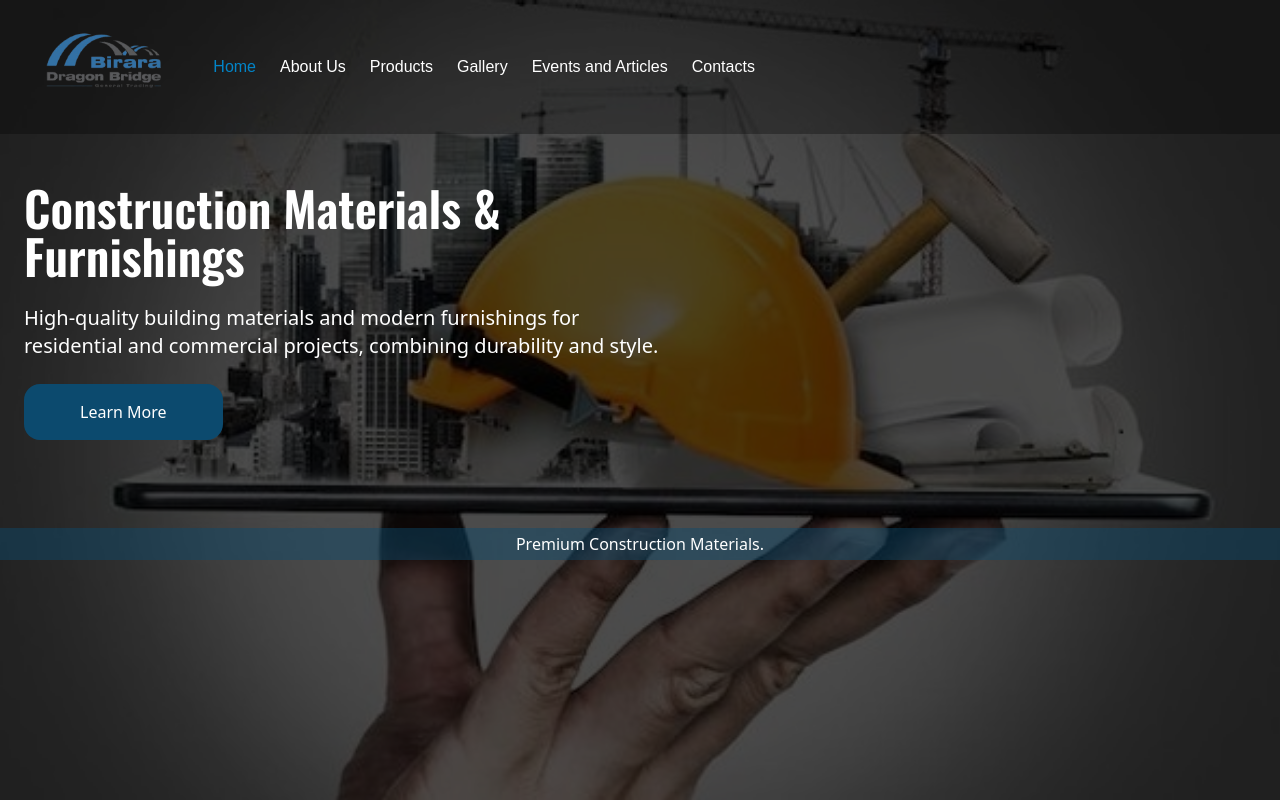
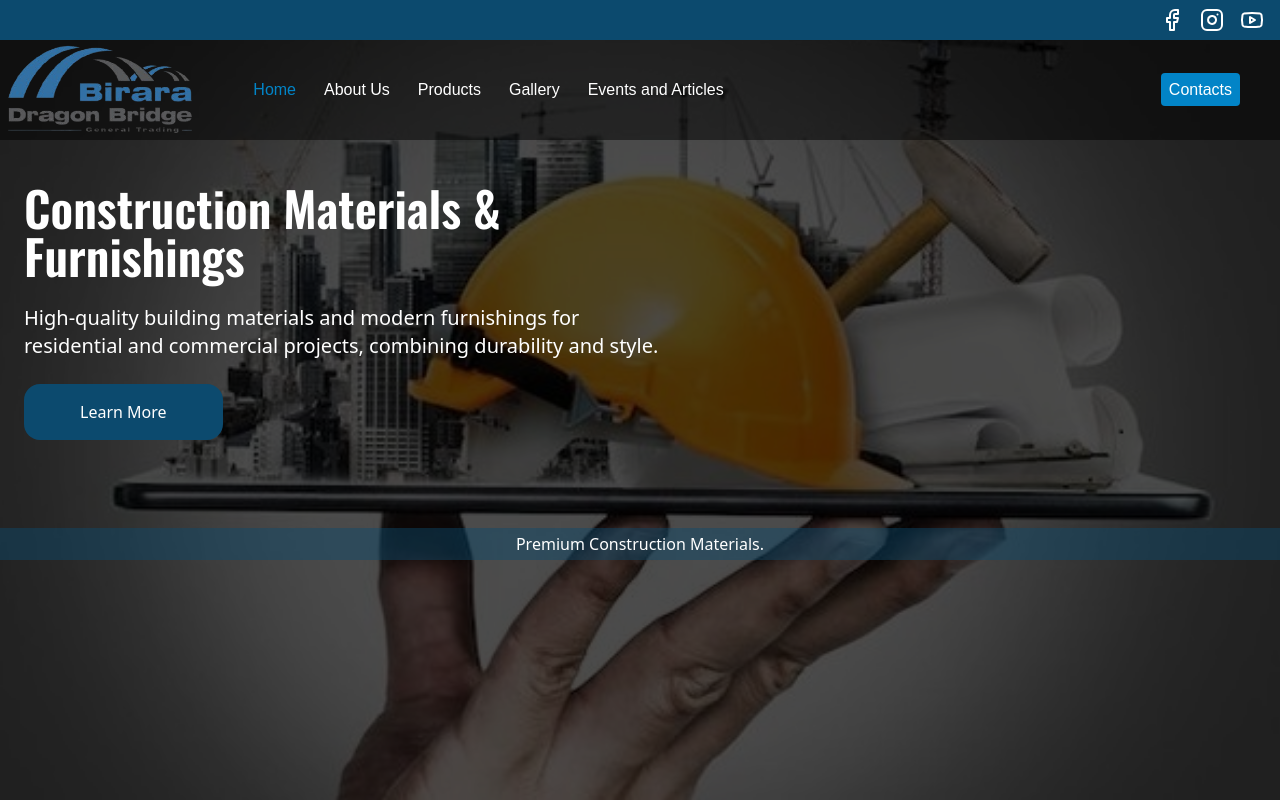
Before and after one commit to KidusThethird/birara_dragon, a React (Vite) app: page / in a window 1280 px wide. Shown: the top 800 px of the page. Built offline with nearby package versions, Linux system fonts and the light colour scheme; a web font is replaced by a local one.

Commit message:
navbar updated

```diff
--- a/src/App.jsx
+++ b/src/App.jsx
@@ -81,9 +81,14 @@ function App() {
           </div>
         ) : (
           <div>
-            <NavBar />
-            <Component />
-            <Footer />
+            <div className="z-50 absolute top-0 w-full ">
+              <NavBar />
+            </div>{" "}
+            <div className="z-10 ">
+              {" "}
+              <Component />
+              <Footer />
+            </div>
           </div>
         )}
         {/* <div>
--- a/src/components/aboutus.jsx
+++ b/src/components/aboutus.jsx
@@ -4,7 +4,7 @@ import logo from "../assets/images/logo01.png";
 
 export default function AboutUs() {
   return (
-    <div className="relative overflow-hidden">
+    <div className="z-10 relative overflow-hidden ">
       {/* Gradient Background */}
       <div className="absolute inset-0 bg-gradient-to-r from-sky-400 via-gray-100 to-white opacity-25 z-0"></div>
 
--- a/src/components/navbar.jsx
+++ b/src/components/navbar.jsx
@@ -1,7 +1,8 @@
 import logo from "../assets/images/logo01.png";
-import { X, Menu } from "lucide-react";
+import { X, Menu, Facebook, Instagram, Youtube } from "lucide-react";
 import React, { useState } from "react";
 import { motion } from "framer-motion";
+import { div } from "framer-motion/client";
 
 export default function NavBar() {
   const [drawer, setDrawer] = useState(false);
@@ -19,11 +20,19 @@ export default function NavBar() {
   }
 
   return (
+    <div className="fixed w-full ">
+      <div class="hidden md:flex bg-sky-900 w-full h-10  justify-end items-center">
+        <div className="flex space-x-4 mr-4 text-white">
+          <Facebook className="hover:text-sky-900 hover:bg-gray-200 rounded duration-100 cursor-pointer" />
+          <Instagram className="hover:text-sky-900 hover:bg-gray-200 rounded duration-100 cursor-pointer" />
+          <Youtube className="hover:text-sky-900 hover:bg-gray-200 rounded duration-100 cursor-pointer" />
+        </div>
+      </div>
       <div
-      className={`z-50 fixed w-full flex ${
+        className={`z-50  w-full flex ${
           CompName == "Home"
-          ? "text-white bg-opacity-30 bg-black "
-          : "bg-sky-900 bg-opacity-20 text-gray-700"
+            ? "text-white bg-opacity-50 bg-black "
+            : "bg-sky-900 text-black bg-opacity-30 "
         }`}
       >
         <div
@@ -32,10 +41,12 @@ export default function NavBar() {
           }}`}
         >
           <div className="col-span-1">
-          <img src={logo} alt="" className="w-full " />
+            <img src={logo} alt="" className="w-fit " />
           </div>
           <div className=" my-auto col-span-5 w-full ">
-          <div className="flex space-x-6 font-playwrite">
+            <div className="flex  justify-between px-10 font-playwrite">
+              <div className=" space-x-7">
+                {" "}
                 <a
                   href="/"
                   className={`hover:text-sky-600 hover:scale-105 duration-100 ${
@@ -70,18 +81,21 @@ export default function NavBar() {
                 >
                   Events and Articles
                 </a>
+              </div>{" "}
+              <div>
                 <a
                   href=""
-              className="hover:text-sky-600 hover:scale-105 duration-100"
+                  className="hover:text-sky-600 hover:bg-gray-200 bg-sky-600 p-2 rounded hover:scale-105 duration-100"
                 >
                   Contacts
                 </a>
               </div>
             </div>
           </div>
+        </div>
         {/* <div className="hidden md:block border-b-2 bg-yellow-200 border-gray-300 w-5/6 mx-auto"></div> */}
 
-      <div className="block md:hidden relative w-full">
+        <div className="block md:hidden relative w-full ">
           <div
             onClick={toggleDrawer}
             className="flex cursor-pointer justify-between px-4 bg-gray-400 text-sky-900"
@@ -93,7 +107,7 @@ export default function NavBar() {
             initial={{ x: "-100%" }}
             animate={{ x: drawer ? "0%" : "-100%" }}
             transition={{ duration: 0.3 }} // Smooth transition without bounce
-          className="absolute top-14 bg-gray-400 w-3/4 rounded-br-3xl shadow-2xl shadow-sky-900"
+            className="absolute top-11 bg-gray-400 w-3/4 rounded-br-3xl shadow-2xl shadow-sky-900"
           >
             <div className="px-8 flex flex-col space-y-3 py-3">
               <a
@@ -121,5 +135,6 @@ export default function NavBar() {
           </motion.div>
         </div>
       </div>
+    </div>
   );
 }
--- a/src/routes/about.jsx
+++ b/src/routes/about.jsx
@@ -4,7 +4,7 @@ import OurMission from "../components/our_mission";
 
 export default function About() {
   return (
-    <div className="pt-14 sm:pt-36">
+    <div className="pt-10 md:pt-14 sm:pt-36">
       <AboutUs />
       <OurMission />
     </div>
```
Also changed, not shown: src/assets/images/logo01.png, src/assets/images/logo02 (2).png (added). Lines whose indentation alone changed are shown as unchanged.
